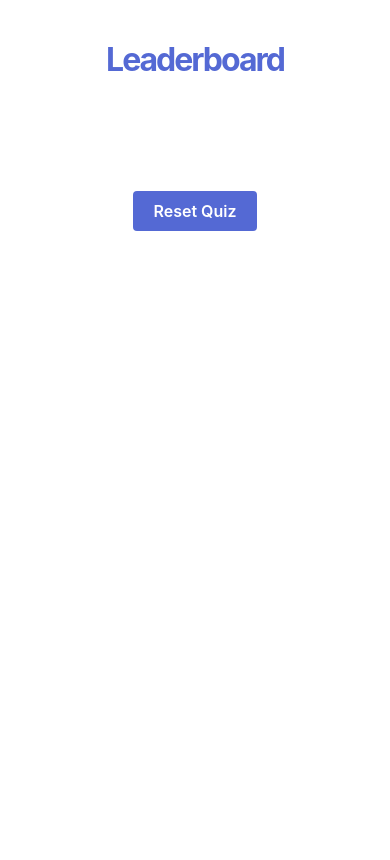
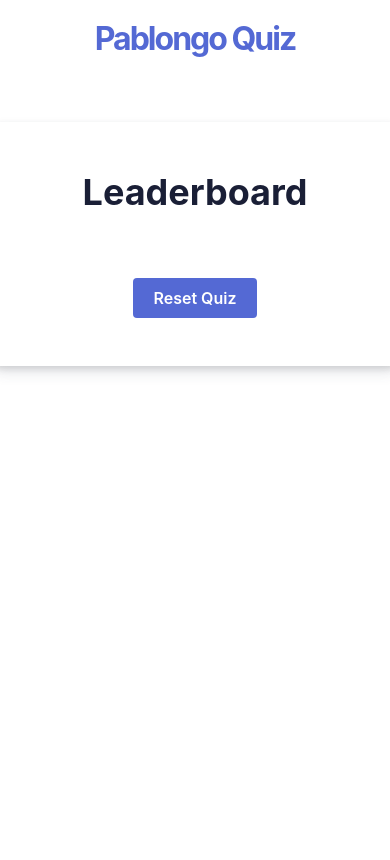
Before and after one commit to pablogonzalezdelaparra/QuizApp-Website-Django, a Django app: page /leaderboard/ in a window 390 px wide. After the commit the page ends 374 px from the top, so only its background shows below. Run offline with Django 4.2, Linux system fonts and the light colour scheme; data that the repository does not hold is empty.

Commit message:
Updated styles for whole app

```diff
--- a/quiz_app/static/css/index.css
+++ b/quiz_app/static/css/index.css
@@ -94,6 +94,8 @@
 }
 
 .btn-tarjeta-inicio {
+  display: flex;
+  justify-content: center;
 }
 
 .btn-tarjeta-inicio > button {
--- a/quiz_app/static/css/leaderboard.css
+++ b/quiz_app/static/css/leaderboard.css
@@ -6,32 +6,71 @@
     Helvetica Neue, Ubuntu, sans-serif;
 }
 
-.leaderboard-container {
+.index-root {
+  background: #fff;
   display: flex;
+  width: 100%;
+  /* min-height: 100vh;
+  overflow: hidden; */
+  justify-content: center;
+  align-items: center;
   flex-direction: column;
-  align-items: center;
-  justify-content: flex-start;
-  min-height: 100vh;
-  background-color: #fff;
-  padding-top: 2rem;
 }
 
 .leaderboard-title {
   letter-spacing: -2px;
   color: rgb(84, 105, 212);
   margin-bottom: 2rem;
+  text-align: center;
+  margin-block-start: 0.335em;
+  margin-block-end: 2em;
+}
+
+.leaderboard-box {
+  background-color: #fff;
+  display: flex;
+  flex-direction: column;
+  justify-content: center;
+  padding: 48px;
+  min-width: 400px;
+  max-width: 448px;
+  border-radius: 4px;
+  box-shadow: rgba(60, 66, 87, 0.12) 0px 7px 14px 0px,
+    rgba(0, 0, 0, 0.12) 0px 3px 6px 0px;
+}
+
+.leaderboard-box h1 {
+  font-size: 36px;
+  font-weight: bold;
+  margin-bottom: 16px;
   margin-top: 0;
+  text-align: center;
 }
 
 .leaderboard-list {
-  list-style: none;
-  padding: 0;
-  margin-top: 2rem;
+  display: table;
+  width: 100%;
+  border-collapse: collapse;
 }
 
 .leaderboard-item {
-  font-size: 1.2rem;
-  margin-bottom: 0.5rem;
+  display: table-row;
+  text-align: center;
+}
+
+.leaderboard-item span {
+  display: table-cell;
+  padding: 8px 16px;
+  border-bottom: 1px solid #ddd;
+}
+
+.leaderboard-item:first-child {
+  font-weight: bold;
+}
+
+.leaderboard-reset-button-cont {
+  display: flex;
+  justify-content: center;
 }
 
 .leaderboard-reset-button {
@@ -44,7 +83,8 @@
   border-radius: 4px;
   cursor: pointer;
   transition: background-color 0.3s ease;
-  margin-top: 2rem;
+  margin-top: 16px;
+  align-self: center;
 }
 
 .leaderboard-reset-button:hover {
--- a/quiz_app/templates/index.html
+++ b/quiz_app/templates/index.html
@@ -51,7 +51,7 @@
             <input type="text" name="username" id="username" />
           </div>
           <div class="btn-tarjeta-inicio">
-            <button type="submit">Play</button>
+            <button type="submit">Let's Play!</button>
           </div>
         </form>
       </div>
--- a/quiz_app/templates/leaderboard.html
+++ b/quiz_app/templates/leaderboard.html
@@ -13,8 +13,10 @@
     <title>Leaderboard</title>
   </head>
   <body>
-    <div class="leaderboard-container">
-      <h1 class="leaderboard-title">Leaderboard</h1>
+    <div class="index-root">
+      <h1 class="leaderboard-title">Pablongo Quiz</h1>
+      <div class="leaderboard-box">
+        <h1>Leaderboard</h1>
         <ul class="leaderboard-list">
           {% for player in players %}
           <li class="leaderboard-item">
@@ -24,20 +26,13 @@
         </ul>
         <form method="post" action="{% url 'reset_quiz' %}">
           {% csrf_token %}
+          <div class="leaderboard-reset-button-cont">
             <button class="leaderboard-reset-button" type="submit">
               Reset Quiz
             </button>
+          </div>
         </form>
       </div>
-    <!-- <h1>Leaderboard</h1>
-    <ul>
-      {% for player in players %}
-      <li>{{ player.username }} - {{ player.score }}</li>
-      {% endfor %}
-    </ul>
-    <form method="post" action="{% url 'reset_quiz' %}">
-      {% csrf_token %}
-      <button type="submit">Reset Quiz</button>
-    </form> -->
+    </div>
   </body>
 </html>
```
Also changed, not shown: quiz_app/static/css/quiz.css (+30 -37 lines). Lines whose indentation alone changed are shown as unchanged.
